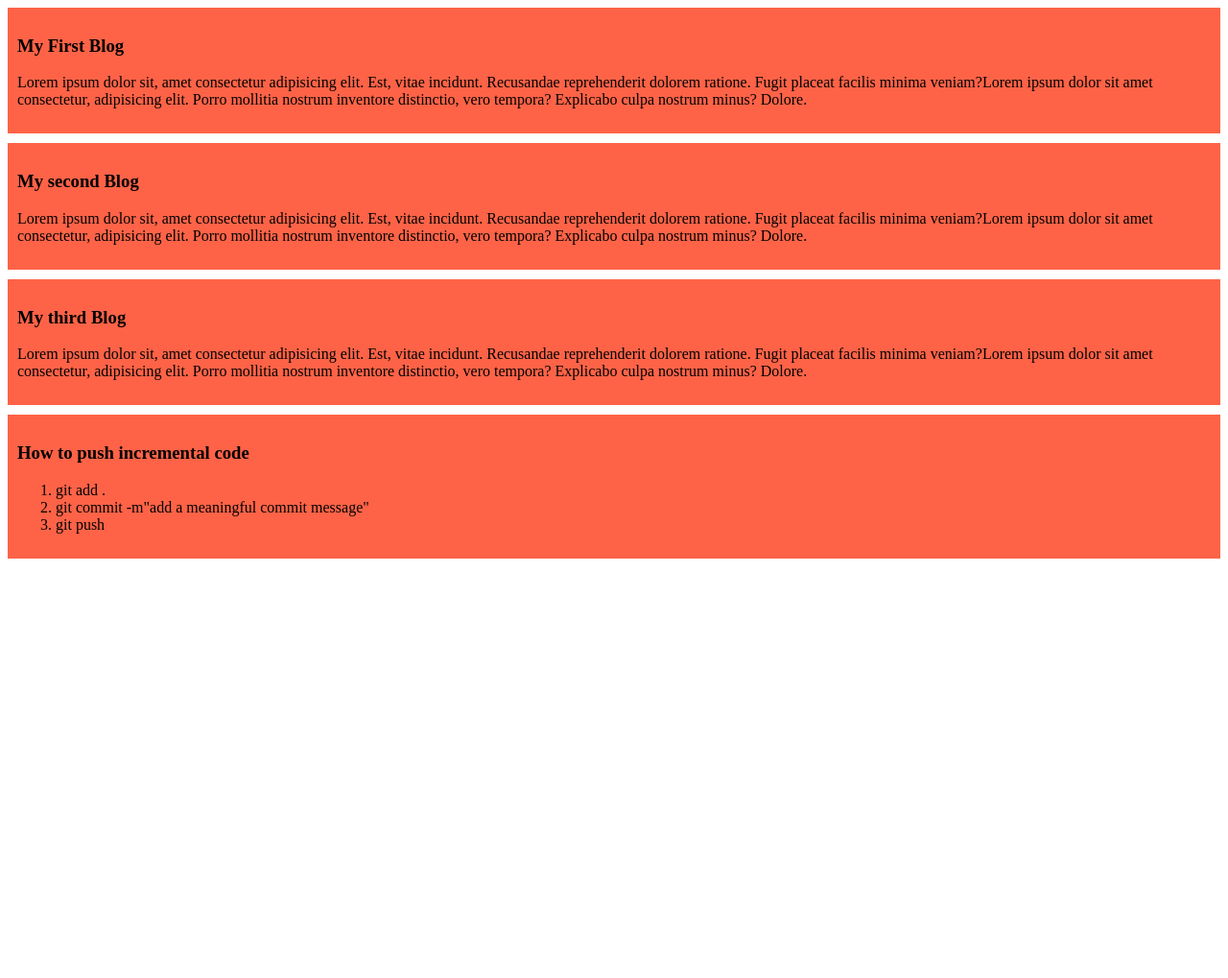
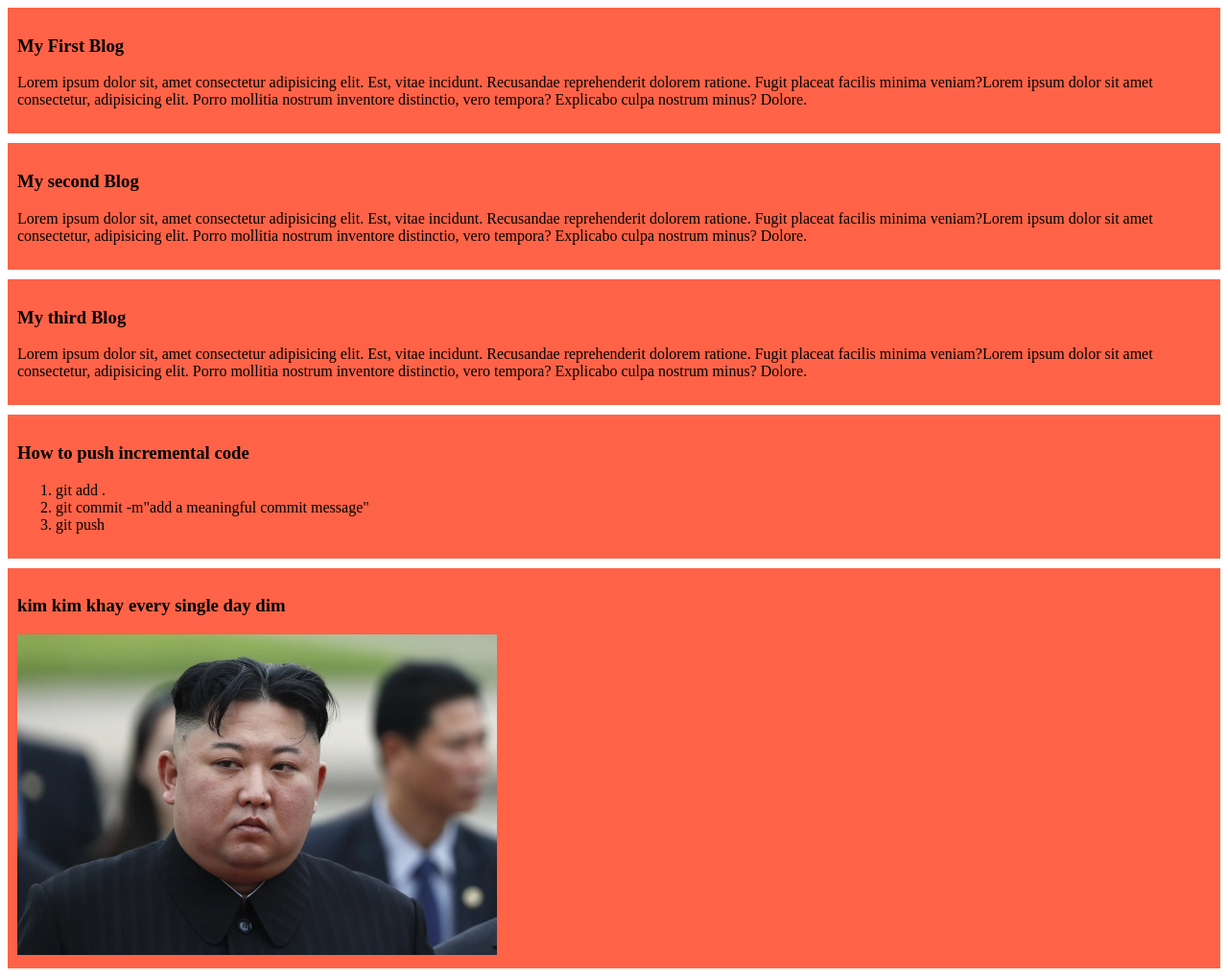
Before and after one commit to rafsanrad/my-simple-website, a plain HTML site: page index.html in a window 1280 px wide. Shown: the whole page at 96% size. Before the commit the page ends 800 px from the top, so only its background shows below. Drawn offline with Linux system fonts and the light colour scheme.

Commit message:
added image

```diff
--- a/index.html
+++ b/index.html
@@ -27,5 +27,9 @@
             <li>git push</li>
         </ol>
     </div>
+    <div>
+        <h3>kim kim khay every single day dim</h3>
+        <img id="image" src="images/-1x-1.webp" width="500px">
+    </div>
 </body>
 </html>
```
Also changed, not shown: images/-1x-1.webp (added), styles/blog.css (line endings or trailing spaces).
